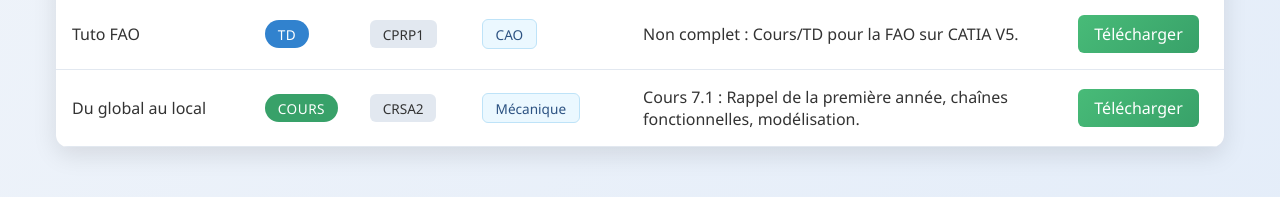
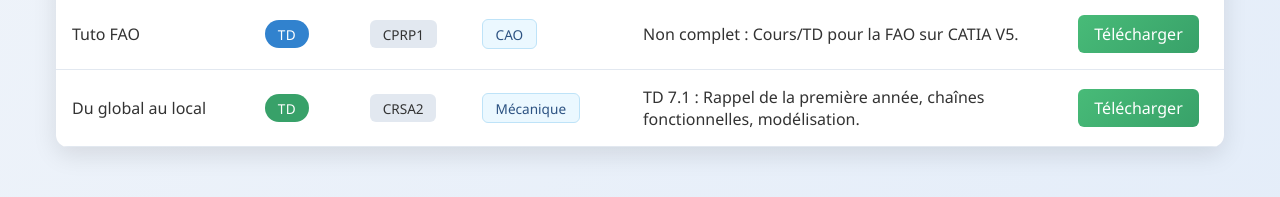
Before and after one commit to Vinwou/kozelko.github.io, a plain HTML site: page index.html in a window 1280 px wide. Shown: the part 1232-1429 px from the top of the page. Drawn offline with Linux system fonts and the light colour scheme.

Commit message:
AJout page TD 7 CRSA 2

```diff
--- a/index.html
+++ b/index.html
@@ -445,11 +445,11 @@
 
                     <tr>
                         <td>Du global au local</td>
-                        <td><span class="type-tag type-cours">Cours</span></td>
+                        <td><span class="type-tag type-cours">TD</span></td>
                         <td><span class="class-tag">CRSA2</span></td>
                         <td><span class="theme-tag">Mécanique</span></td>
-                        <td>Cours 7.1 : Rappel de la première année, chaînes fonctionnelles, modélisation.</td>
-                        <td><a href="pdf\S7_global_local.pdf" target="_blank" class="download-btn">Télécharger</a></td>
+                        <td>TD 7.1 : Rappel de la première année, chaînes fonctionnelles, modélisation.</td>
+                        <td><a href="pdf\TD_7-1.pdf" target="_blank" class="download-btn">Télécharger</a></td>
                     </tr>
 
 
```
